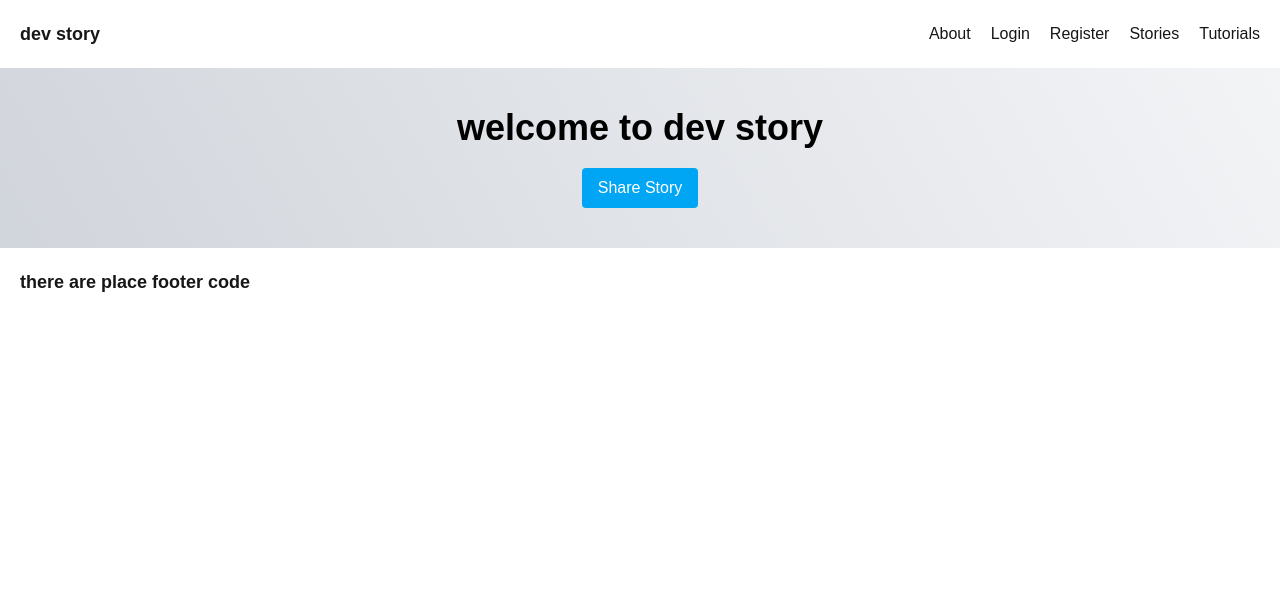
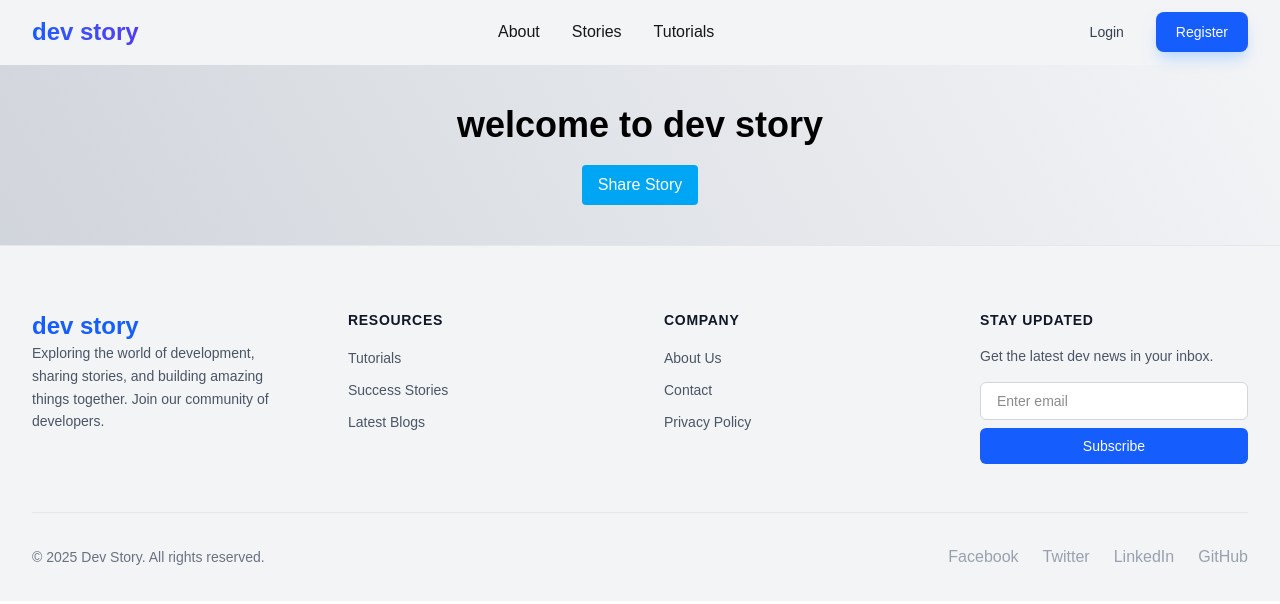
Before and after one commit to lizansarkar/first-next-js-repo, a Next.js app: page / in a window 1280 px wide. Shown: the top 604 px of the page. Built offline with nearby package versions, Linux system fonts and the light colour scheme.

Commit message:
polish navbar and footer component

```diff
--- a/src/component/Footer.jsx
+++ b/src/component/Footer.jsx
@@ -1,11 +1,144 @@
 import React from "react";
+import Link from "next/link";
 
 export default function Footer() {
+  const currentYear = new Date().getFullYear();
+
   return (
-    <div>
-      <footer className="p-5">
-        <h1 className="text-lg font-semibold">there are place footer code</h1>
-      </footer>
-    </div>
+    <footer className="bg-gray-100 border-t border-gray-200">
+      <div className="max-w-7xl mx-auto px-4 pt-16 pb-8 sm:px-6 lg:px-8">
+        <div className="grid grid-cols-1 md:grid-cols-2 lg:grid-cols-4 gap-12 mb-12">
+          {/* Brand Section */}
+          <div className="space-y-4">
+            <Link href="/" className="text-2xl font-bold text-blue-600">
+              dev story
+            </Link>
+            <p className="text-gray-600 text-sm leading-relaxed">
+              Exploring the world of development, sharing stories, and building
+              amazing things together. Join our community of developers.
+            </p>
+          </div>
+
+          {/* Quick Links */}
+          <div>
+            <h3 className="text-sm font-semibold text-gray-900 uppercase tracking-wider mb-4">
+              Resources
+            </h3>
+            <ul className="space-y-2">
+              <li>
+                <Link
+                  href="/tutorials"
+                  className="text-gray-600 hover:text-blue-600 text-sm transition-colors"
+                >
+                  Tutorials
+                </Link>
+              </li>
+              <li>
+                <Link
+                  href="/stories"
+                  className="text-gray-600 hover:text-blue-600 text-sm transition-colors"
+                >
+                  Success Stories
+                </Link>
+              </li>
+              <li>
+                <Link
+                  href="/blog"
+                  className="text-gray-600 hover:text-blue-600 text-sm transition-colors"
+                >
+                  Latest Blogs
+                </Link>
+              </li>
+            </ul>
+          </div>
+
+          {/* Company */}
+          <div>
+            <h3 className="text-sm font-semibold text-gray-900 uppercase tracking-wider mb-4">
+              Company
+            </h3>
+            <ul className="space-y-2">
+              <li>
+                <Link
+                  href="/about"
+                  className="text-gray-600 hover:text-blue-600 text-sm transition-colors"
+                >
+                  About Us
+                </Link>
+              </li>
+              <li>
+                <Link
+                  href="/contact"
+                  className="text-gray-600 hover:text-blue-600 text-sm transition-colors"
+                >
+                  Contact
+                </Link>
+              </li>
+              <li>
+                <Link
+                  href="/privacy"
+                  className="text-gray-600 hover:text-blue-600 text-sm transition-colors"
+                >
+                  Privacy Policy
+                </Link>
+              </li>
+            </ul>
+          </div>
+
+          {/* Newsletter Section */}
+          <div>
+            <h3 className="text-sm font-semibold text-gray-900 uppercase tracking-wider mb-4">
+              Stay Updated
+            </h3>
+            <p className="text-sm text-gray-600 mb-4">
+              Get the latest dev news in your inbox.
+            </p>
+            <form className="flex flex-col space-y-2">
+              <input
+                type="email"
+                placeholder="Enter email"
+                className="px-4 py-2 bg-white border border-gray-300 rounded-md focus:outline-none focus:ring-2 focus:ring-blue-500 text-sm"
+              />
+              <button className="bg-blue-600 text-white px-4 py-2 rounded-md text-sm font-medium hover:bg-blue-700 transition-all">
+                Subscribe
+              </button>
+            </form>
+          </div>
+        </div>
+
+        {/* Bottom Section */}
+        <div className="pt-8 border-t border-gray-200 flex flex-col md:flex-row justify-between items-center space-y-4 md:space-y-0">
+          <p className="text-sm text-gray-500">
+            &copy; {currentYear} Dev Story. All rights reserved.
+          </p>
+          <div className="flex space-x-6">
+            <a
+              href="#"
+              className="text-gray-400 hover:text-blue-600 transition-colors"
+            >
+              Facebook
+            </a>
+            <a
+              href="#"
+              className="text-gray-400 hover:text-blue-600 transition-colors"
+            >
+              Twitter
+            </a>
+            <a
+              href="#"
+              className="text-gray-400 hover:text-blue-600 transition-colors"
+            >
+              LinkedIn
+            </a>
+            <a
+              href="#"
+              className="text-gray-400 hover:text-blue-600 transition-colors"
+            >
+              GitHub
+            </a>
+          </div>
+        </div>
+      </div>
+    </footer>
   );
 }
--- a/src/component/Navbar.jsx
+++ b/src/component/Navbar.jsx
@@ -5,24 +5,76 @@
 import NavLink from "./NavLink";
 
 export default function Navbar() {
-    const pathName = usePathname();
-    console.log(pathName)
-    if(pathName.startsWith("/dashboard")) {
-        return <></>
-    }
+  const pathName = usePathname();
+
+  // Dashboard e thakle navbar dekhabe na
+  if (pathName?.startsWith("/dashboard")) {
+    return null;
+  }
+
   return (
-    <div>
-      <header className="p-5 flex justify-between items-center">
-        <Link href='/' className="text-lg font-semibold">dev story</Link>
+    <nav className="sticky top-0 z-50 w-full border-b border-gray-100 bg-gray-100 backdrop-blur-md">
+      <div className="max-w-7xl mx-auto px-4 sm:px-6 lg:px-8">
+        <header className="flex justify-between items-center h-16">
+          {/* Logo Section */}
+          <Link
+            href="/"
+            className="text-2xl font-bold bg-gradient-to-r from-blue-600 to-indigo-600 bg-clip-text text-transparent hover:opacity-80 transition-opacity"
+          >
+            dev story
+          </Link>
 
-        <nav className="space-x-5">
-            <NavLink href="/about">About</NavLink>
-            <NavLink href="/login">Login</NavLink>
-            <NavLink href="/register">Register</NavLink>
-            <NavLink href="/stories">Stories</NavLink>
-            <NavLink href="/tutorials">Tutorials</NavLink>
-        </nav>
-      </header>
-    </div>
+          {/* Navigation Links */}
+          <nav className="hidden md:flex items-center space-x-8">
+            <NavLink
+              href="/about"
+              className={
+                pathName === "/about"
+                  ? "text-blue-600 font-medium"
+                  : "text-gray-600 hover:text-blue-500 transition-colors"
+              }
+            >
+              About
+            </NavLink>
+            <NavLink
+              href="/stories"
+              className={
+                pathName === "/stories"
+                  ? "text-blue-600 font-medium"
+                  : "text-gray-600 hover:text-blue-500 transition-colors"
+              }
+            >
+              Stories
+            </NavLink>
+            <NavLink
+              href="/tutorials"
+              className={
+                pathName === "/tutorials"
+                  ? "text-blue-600 font-medium"
+                  : "text-gray-600 hover:text-blue-500 transition-colors"
+              }
+            >
+              Tutorials
+            </NavLink>
+          </nav>
+
+          {/* Action Buttons (Login/Register) */}
+          <div className="flex items-center space-x-4">
+            <Link
+              href="/login"
+              className="px-4 py-2 text-sm font-medium text-gray-700 hover:text-blue-600 transition-colors"
+            >
+              Login
+            </Link>
+            <Link
+              href="/register"
+              className="px-5 py-2.5 text-sm font-medium text-white bg-blue-600 rounded-lg hover:bg-blue-700 shadow-lg shadow-blue-200 transition-all active:scale-95"
+            >
+              Register
+            </Link>
+          </div>
+        </header>
+      </div>
+    </nav>
   );
 }
```
